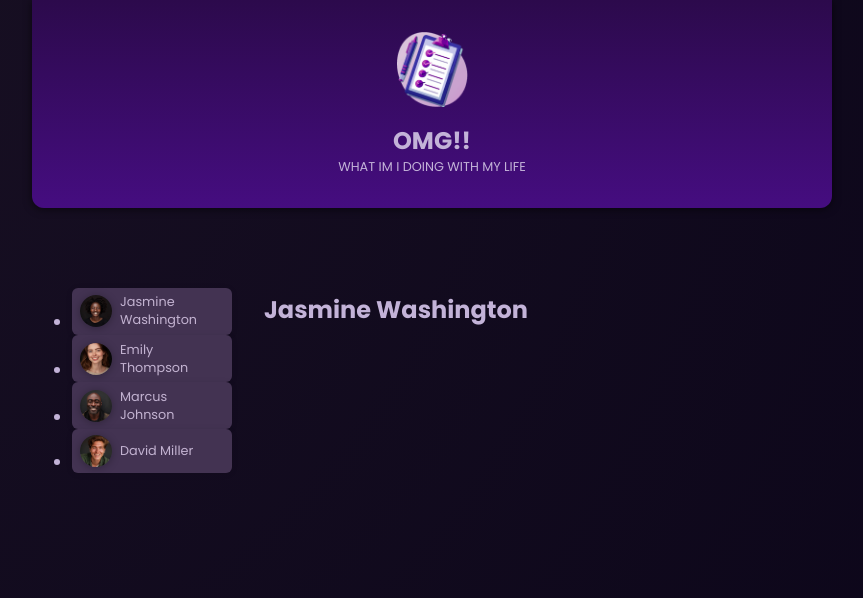
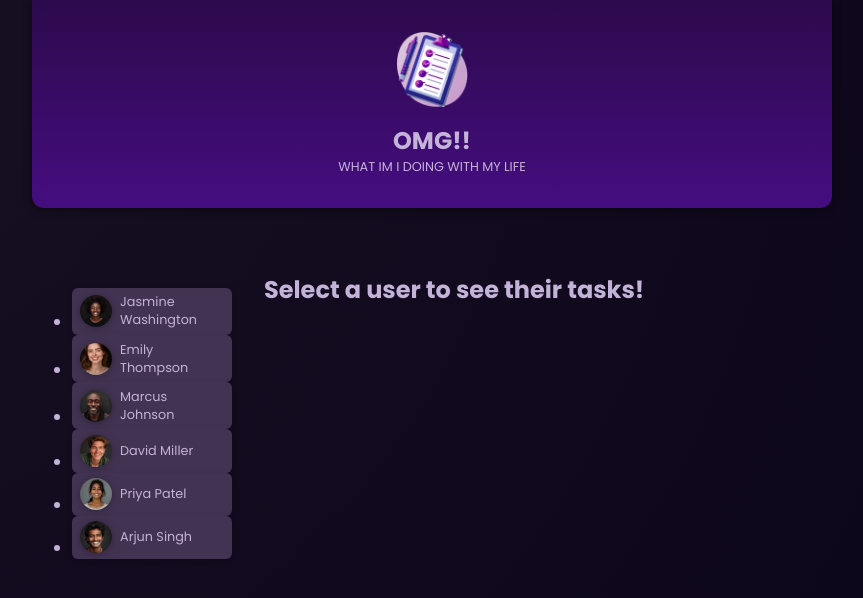
Before and after one commit to Ru-Rus/first-angular-app, an Angular app: page / in a window 1280 px wide. Shown: the top 598 px of the page, without its empty margins (208-1071 px from the left). Built offline with nearby package versions, Linux system fonts and the light colour scheme.

Commit message:
( Output Conditional content ) using For and ifs

```diff
--- a/src/app/app.html
+++ b/src/app/app.html
@@ -2,23 +2,19 @@
 
 <main>
   <ul>
-    <li>
-      <app-user [user]="users[0]" (select)="onSelectUser($event)" />
+    @for (index of users; track index.id) {
+      <li>
+      <app-user [user]="index" (select)="onSelectUser($event)" />
     </li>
-
-    <li>
-      <app-user [user]="users[1]" (select)="onSelectUser($event)" />
-    </li>
-
-    <li>
-       <app-user [user]="users[2]" (select)="onSelectUser($event)" />
-    </li>
-
-    <li>
-      <app-user [user]="users[3]" (select)="onSelectUser($event)" />
-    </li>
+    }
   </ul>
 
-<app-tasks [name]="selectedUser.name"/>
+  @if (selectedUserId ) {
+    <app-tasks [name]="selectedUser.name"/>
+  }
+  @else {
+    <p id="fallback"> Select a user to see their tasks!</p>
+  }
+
 
 </main>
--- a/src/app/app.ts
+++ b/src/app/app.ts
@@ -14,7 +14,7 @@ import { Tasks } from "./tasks/tasks";
 export class App {
   // protected readonly title = signal('first-angular-app');
   users = DUMMY_USERS;
-  selectedUserId = 'u1';
+  selectedUserId?: string;
 
   get selectedUser(){
     return this.users.find((user) => user.id === this.selectedUserId)!;
```
